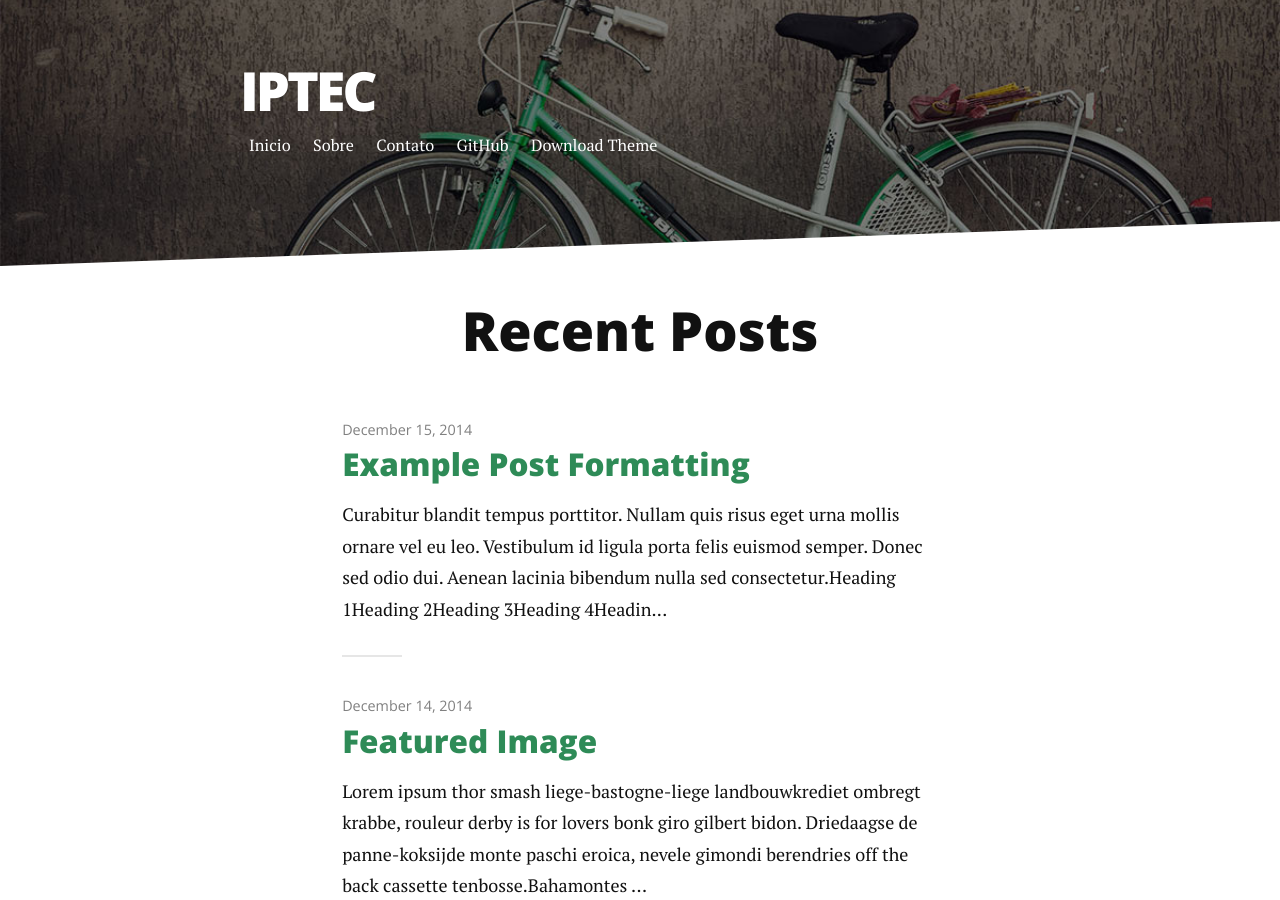
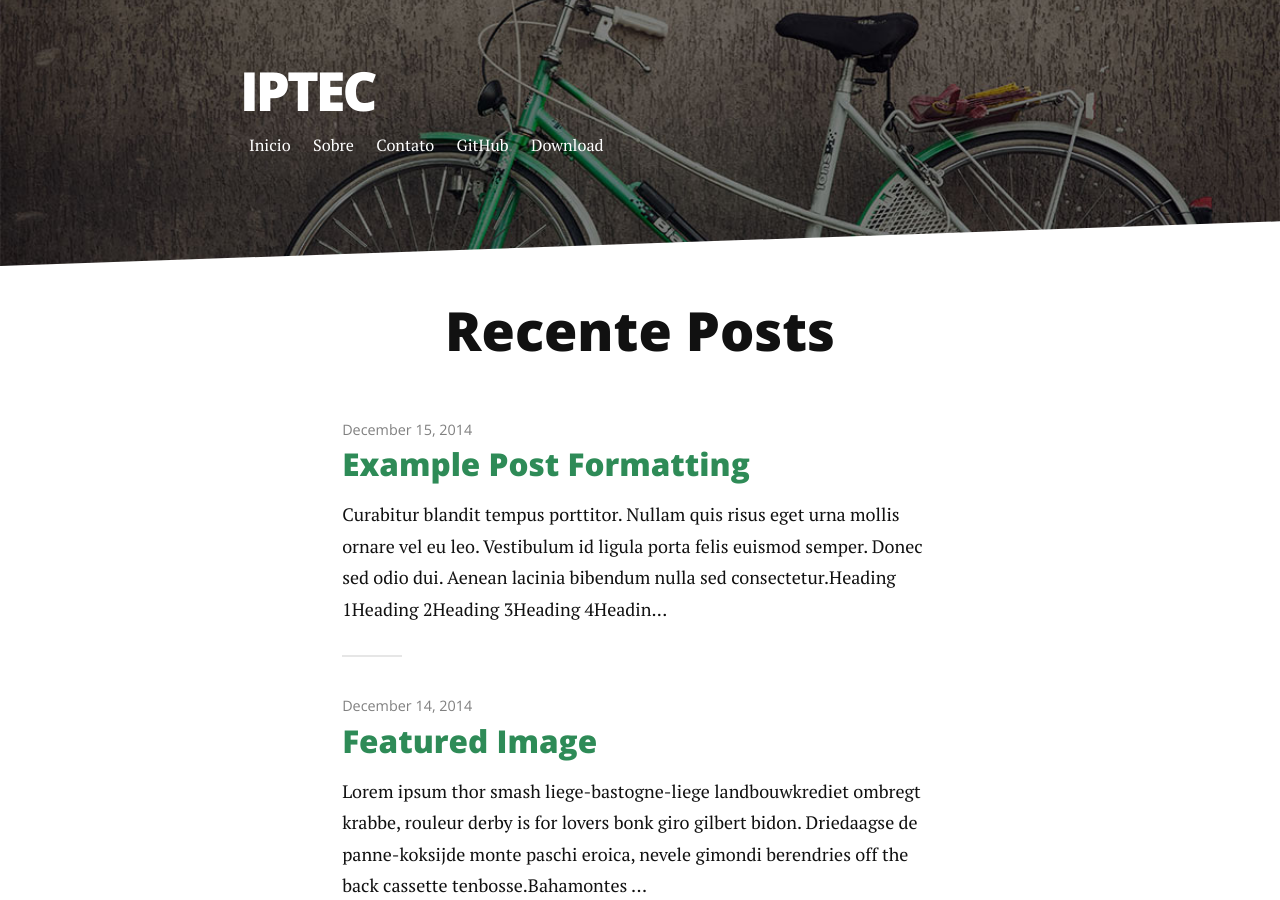
Before and after one commit to iptecblog/iptecblog, a Jekyll site: the page built from index.html, in a window 1280 px wide and 900 px high. Built offline with Jekyll 4.4.1, drawn with Linux system fonts in a browser that asks for light colours; nearby versions of some CDN libraries; the list of posts is cut into pages by our own code; some of the changed text lies outside the part shown.

Commit message:
Alterando index e header

```diff
--- a/_includes/header.html
+++ b/_includes/header.html
@@ -8,8 +8,8 @@
                      <a href="{{ link.url | prepend: site.baseurl }}">{{ link.title }}</a>
                  </li>
                  {% endfor %}
-                 <li> <a href="https://github.com/brianmaierjr/long-haul" target="_blank">GitHub</a></li>
-                 <li><a href="https://github.com/brianmaierjr/long-haul/archive/master.zip">Download Theme</a></li>
+                 <li> <a href="https://github.com/iptecblog" target="_blank">GitHub</a></li>
+                 <li><a href="#">Download</a></li>
              </ul>
          </nav>
      </div>
--- a/index.html
+++ b/index.html
@@ -1,10 +1,10 @@
 ---
 layout: default
-title: Long Haul
+title: IpTec
 ---
 
 <div class="home" id="home">
-  <h1 class="pageTitle">Recent Posts</h1>
+  <h1 class="pageTitle">Recente Posts</h1>
   <ul class="posts noList">
     {% for post in paginator.posts %}
       <li>
@@ -17,10 +17,10 @@ title: Long Haul
   <!-- Pagination links -->
   <div class="pagination">
     {% if paginator.previous_page %}
-      <a href="{{ paginator.previous_page_path | prepend: site.baseurl }}" class="previous button__outline">Newer Posts</a>
+      <a href="{{ paginator.previous_page_path | prepend: site.baseurl }}" class="previous button__outline">Novos Posts</a>
     {% endif %}
     {% if paginator.next_page %}
-      <a href="{{ paginator.next_page_path | prepend: site.baseurl }}" class="next button__outline">Older Posts</a>
+      <a href="{{ paginator.next_page_path | prepend: site.baseurl }}" class="next button__outline">Posts Anteriores</a>
     {% endif %}
   </div>
 </div>
```
